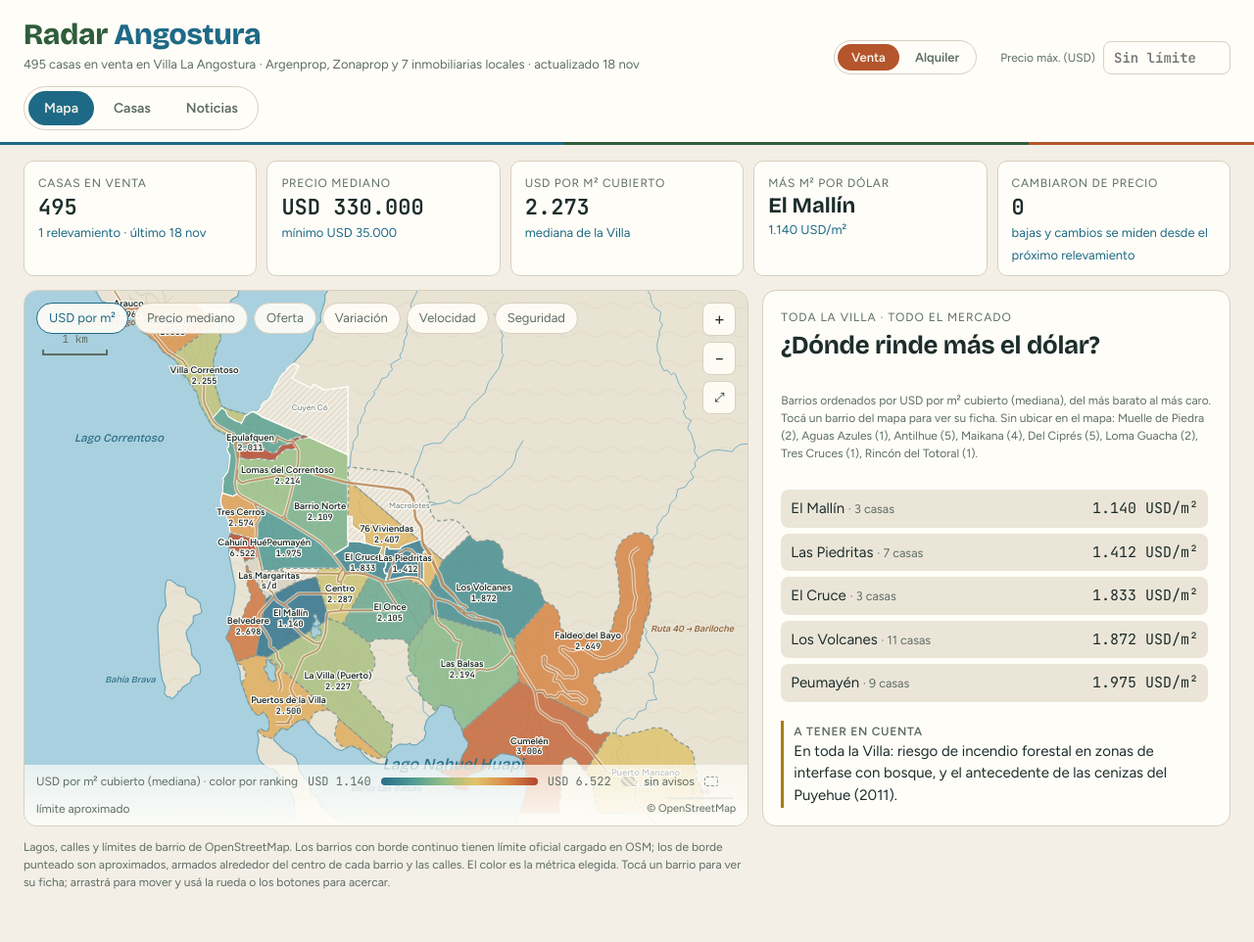
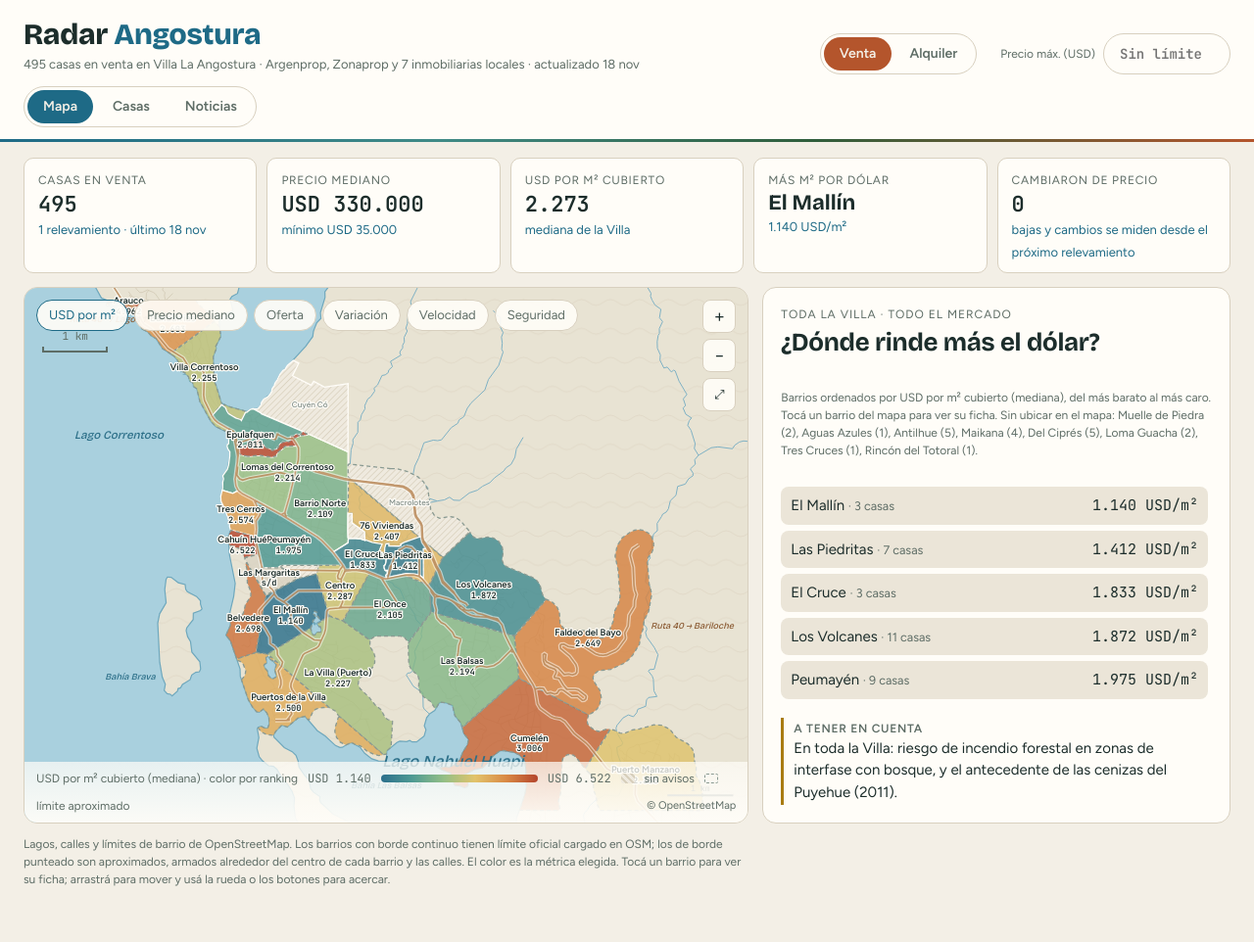
Before and after one commit to DarioBallerini/radar-angostura, a plain HTML site: page index.html in a window 1280 px wide. Shown: the whole page at 98% size. Drawn offline with nearby package versions, Linux system fonts and the light colour scheme.

Commit message:
Header: título en negro, franja en degradé y controles de igual alto
Co-Authored-By: Claude Opus 5.5 <noreply@anthropic.com>
Claude-Session: https://claude.ai/code/session_01YSnj9z22PqG6RuGmZuNiCq

```diff
--- a/index.html
+++ b/index.html
@@ -31,12 +31,12 @@ button,input,select{font:inherit;color:inherit}
 .num{font-family:var(--mono);font-variant-numeric:tabular-nums}
 h1,h2,h3{font-family:var(--display);margin:0;text-wrap:balance;letter-spacing:-.01em}
 header{position:relative;display:flex;flex-wrap:wrap;align-items:end;justify-content:space-between;gap:12px 24px;padding:20px 24px 14px;background:var(--deep);border-bottom:1px solid var(--line)}
-header::after{content:"";position:absolute;left:0;right:0;bottom:-1px;height:3px;background:linear-gradient(90deg,var(--glacier) 0 45%,var(--bosque) 45% 82%,var(--arrayan) 82%)}
-.brand h1{font-size:30px;font-weight:800;line-height:1;color:var(--bosque)}
+header::after{content:"";position:absolute;left:0;right:0;bottom:-1px;height:3px;background:linear-gradient(90deg,var(--glacier),#3f8a86 35%,var(--bosque) 65%,var(--arrayan))}
+.brand h1{font-size:30px;font-weight:800;line-height:1;color:var(--fog)}
 .brand h1 span{color:var(--glacier)}
 .brand p{margin:6px 0 0;color:var(--mute);font-size:13px}
-nav{display:flex;gap:4px;background:var(--deep);border:1px solid var(--line);border-radius:999px;padding:4px}
-nav a{padding:7px 16px;border-radius:999px;text-decoration:none;color:var(--mute);font-weight:600;font-size:14px}
+nav{display:flex;align-items:center;gap:4px;height:42px;background:var(--deep);border:1px solid var(--line);border-radius:999px;padding:3px}
+nav a{display:flex;align-items:center;height:100%;padding:0 16px;border-radius:999px;text-decoration:none;color:var(--mute);font-weight:600;font-size:14px}
 nav a[aria-current="page"]{background:var(--glacier);color:var(--ink)}
 main{padding:16px 24px 40px}
 .view{display:none}.view.on{display:block}
@@ -55,11 +55,12 @@ main{padding:16px 24px 40px}
 .chip[aria-pressed="true"]{border-color:var(--glacier);color:var(--glacier)}
 .zoom{position:absolute;right:12px;top:12px;display:flex;flex-direction:column;gap:6px}
 .zoom button{width:34px;height:34px;border-radius:8px;border:1px solid var(--line);background:rgba(255,253,248,.92);cursor:pointer;font-size:18px}
-.opsw{margin-left:auto;display:flex;gap:2px;background:var(--deep);border:1px solid var(--line);border-radius:999px;padding:3px}
-.opsw button{border:0;background:none;color:var(--mute);font:600 13px var(--body,inherit);padding:6px 14px;border-radius:999px;cursor:pointer}
+.opsw{margin-left:auto;display:flex;align-items:center;gap:2px;height:42px;background:var(--deep);border:1px solid var(--line);border-radius:999px;padding:3px}
+.opsw button{height:100%;border:0;background:none;color:var(--mute);font:600 14px var(--body,inherit);padding:0 16px;border-radius:999px;cursor:pointer}
 .opsw button[aria-pressed="true"]{background:var(--arrayan);color:var(--ink)}
 .pmax{display:flex;align-items:center;gap:8px;font-size:12px;color:var(--mute)}
-.pmax input{width:130px;background:var(--deep);border:1px solid var(--line);border-radius:8px;padding:7px 10px;font:600 14px var(--mono);color:var(--fog)}
+.pmax input{width:130px;height:42px;background:var(--deep);border:1px solid var(--line);border-radius:999px;padding:0 16px;font:600 14px var(--mono);color:var(--fog);-moz-appearance:textfield;appearance:textfield}
+.pmax input::-webkit-outer-spin-button,.pmax input::-webkit-inner-spin-button{-webkit-appearance:none;margin:0}
 .pmax button{background:none;border:0;color:var(--mute);cursor:pointer;font-size:12px;text-decoration:underline}
 .legend{position:absolute;left:0;bottom:0;right:0;padding:8px 12px;background:linear-gradient(0deg,rgba(255,253,248,.96),rgba(255,253,248,.72));display:flex;align-items:center;gap:10px;font-size:12px;color:var(--mute);flex-wrap:wrap}
 .legend .ramp{width:160px;height:8px;border-radius:4px}
```
